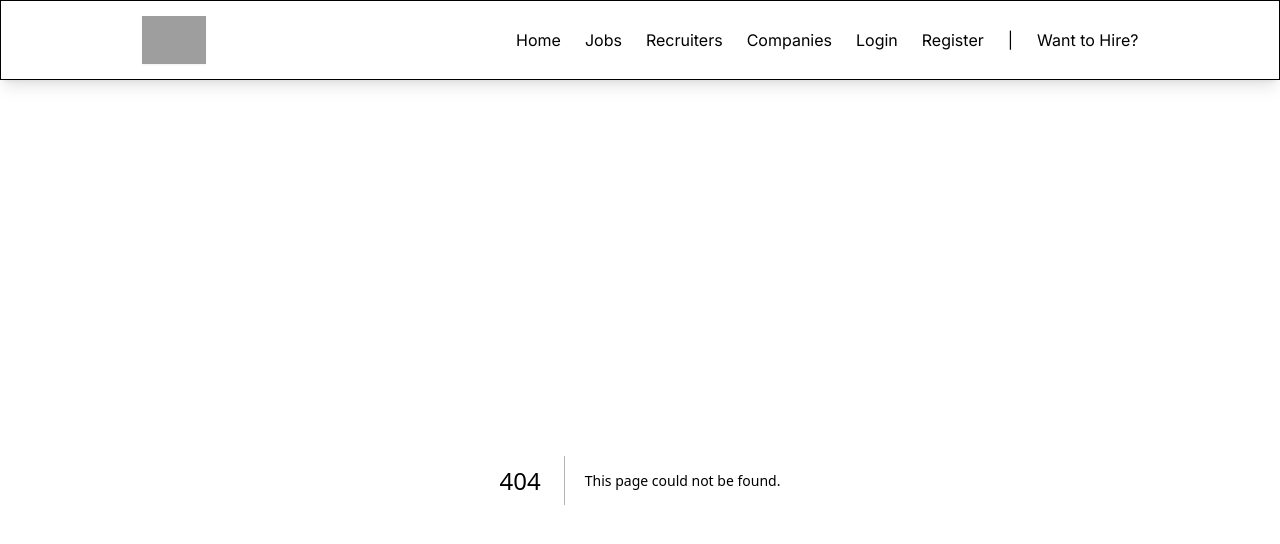
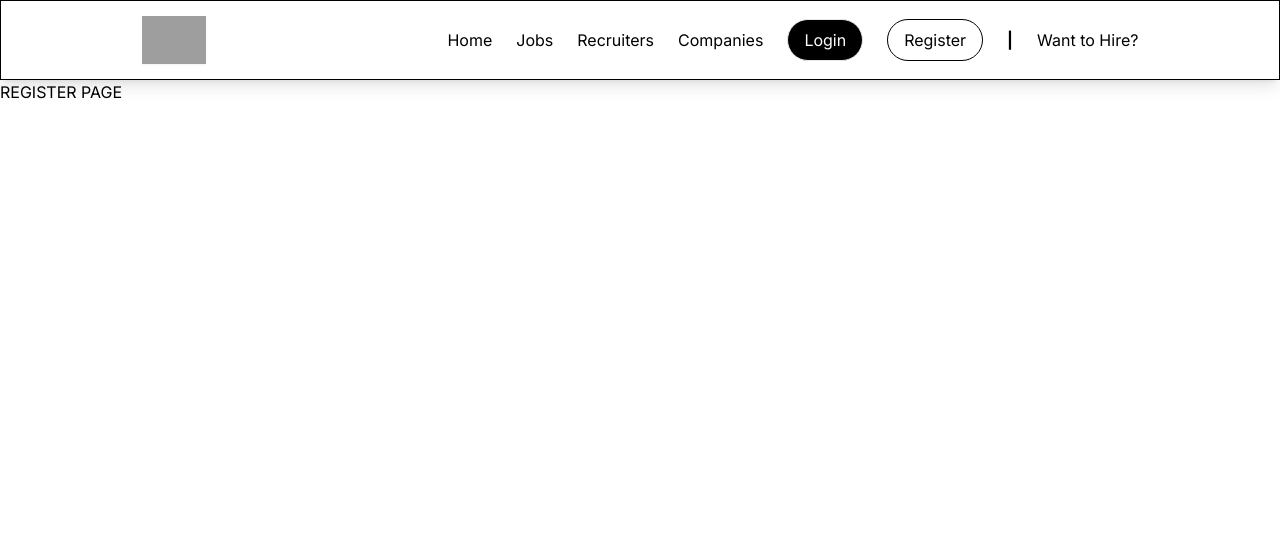
Before and after one commit to TanishqSharma2022/sih_gf2, a Next.js app: page /register in a window 1280 px wide. Before the commit this address had no page. Shown: the top 544 px of the page. Built offline with nearby package versions, Linux system fonts and the light colour scheme; grey boxes are pictures that could not be loaded.

Commit message:
ADDED CHANGES

```diff
--- a/app/page.js
+++ b/app/page.js
@@ -3,21 +3,21 @@ import { CiSearch } from "react-icons/ci";
 export default function Home() {
   return (
     <main className="flex overflow-x-hidden min-h-screen w-full flex-col items-center justify-between ">
-      <div className="border w-full md:h-[70vh] shadow-lg bg-[url('https://images.unsplash.com/photo-1507679799987-c73779587ccf?q=80&w=2942&auto=format&fit=crop&ixlib=rb-4.0.3&ixid=M3wxMjA3fDB8MHxwaG90by1wYWdlfHx8fGVufDB8fHx8fA%3D%3D')] bg-black bg-opacity-10 bg-cover p-6 md:p-12">
-        <div className="w-full md:w-[50%] grid place-items-center shadow-2xl md:p-6 bg-white/30 backdrop-blur-lg  relative top-[10%] ">
+      <div className="border w-full md:h-[80vh] shadow-lg bg-[url('https://images.unsplash.com/photo-1507679799987-c73779587ccf?q=80&w=2942&auto=format&fit=crop&ixlib=rb-4.0.3&ixid=M3wxMjA3fDB8MHxwaG90by1wYWdlfHx8fGVufDB8fHx8fA%3D%3D')] bg-black bg-opacity-10 bg-cover p-6 md:p-12">
+        <div className="w-full md:w-[50%] grid place-items-center shadow-2xl py-4 md:p-6 bg-white/30 backdrop-blur-lg  relative top-[10%] ">
           <h1 className="text-4xl md:text-6xl p-4  font-bold drop-shadow-lg  text-white">Find the job that fits your life</h1>
           <p className="text-white p-4 drop-shadow-lg font-sans">With Indeed, you can search millions of jobs online to find the next step in your career. With tools for job search, CVs, company reviews and more, were with you every step of the way.</p>
 
 
 
-          <div className="flex flex-col md:flex-row gap-6 justify-between border-black md:h-[10vh] w-[90%] relative border md:rounded-full bg-white shadow-lg p-4">
-            <div className="flex flex-col md:flex-row gap-2  items-center" >
-              <CiSearch className="h-[50px] w-[50px] invisible md:visible" />
-            <input className=" h-full w-full font-sans font-semibold" placeholder="Job title / Company " />
-            <span className="text-gray-300 font-bold">|</span>
-            <input className=" h-full w-full font-sans font-semibold" placeholder="City / State / Pincode" />
+          <div className="flex  rounded-2xl flex-col md:flex-row gap-6 justify-between border-black md:h-[10vh] w-[90%] relative border md:rounded-full bg-white shadow-lg p-4">
+            <div className="  flex flex-col md:flex-row gap-2  items-center" >
+              <CiSearch className="h-[50px] w-[50px] hidden md:flex" />
+            <input className="rounded-full text-center h-[6vh] border md:border-none md:h-full w-full font-sans font-semibold" placeholder="Job title / Company " />
+            <span className="text-gray-300 font-bold  hidden md:flex">|</span>
+            <input className="rounded-full text-center h-[6vh] md:h-full w-full  border md:border-none font-sans font-semibold" placeholder="City / State / Pincode" />
             </div>
-            <button className=" px-4 grid place-items-center shadow-lg rounded-full bg-black text-white">Search</button>
+            <button className=" px-4 grid h-[6vh] md:h-full place-items-center shadow-lg rounded-full bg-black text-white">Search</button>
             </div>
         </div>
       </div>
--- /dev/null
+++ b/app/register/page.js
@@ -0,0 +1,9 @@
+export default function Register(){
+    return(
+            <>
+                <div>
+                    REGISTER PAGE
+                </div>
+            </>
+    )
+}
--- a/components/Navbar.jsx
+++ b/components/Navbar.jsx
@@ -14,14 +14,14 @@ export default function Navbar () {
                 <img className="h-[6vh] aspect-ratio-1 drop-shadow-sm " src="/images/Seal_of_Punjab.gif" />
 
             <div className="md:visible invisible">
-                <ul className=" flex md:flex-row flex-col gap-6">
+                <ul className=" flex md:flex-row flex-col gap-6 items-center">
                     <Link href="/"><li>Home</li></Link>
                     <Link href="/jobs"><li>Jobs</li></Link>
                     <Link href="/recruiters"><li>Recruiters</li></Link>
                     <Link href="/companies"><li>Companies</li></Link>
-                    <Link href="/login"><li><button>Login</button></li></Link>
-                    <Link href="/register"><li><button>Register</button></li></Link>
-                    <li>|</li>
+                    <Link href="/login"><li><button className="border p-2 px-4 bg-black text-white rounded-full ">Login</button></li></Link>
+                    <Link href="/register"><li><button className="p-2 px-4 border border-black rounded-full hover:bg-gray-600/10 ">Register</button></li></Link>
+                    <li className="font-bold">|</li>
                     <Link href="/hire"><li>Want to Hire?</li></Link>
 
                 </ul>
@@ -40,7 +40,7 @@ export default function Navbar () {
                     <Link href="/jobs"><li>Jobs</li></Link>
                     <Link href="/recruiters"><li>Recruiters</li></Link>
                     <Link href="/companies"><li>Companies</li></Link>
-                    <Link href="/login"><li><button>Login</button></li></Link>
+                    <Link href="/login"><li ><button >Login</button></li></Link>
                     <Link href="/register"><li><button>Register</button></li></Link>
                     <Link href="/hire"><li>Want to Hire?</li></Link>
 
```
